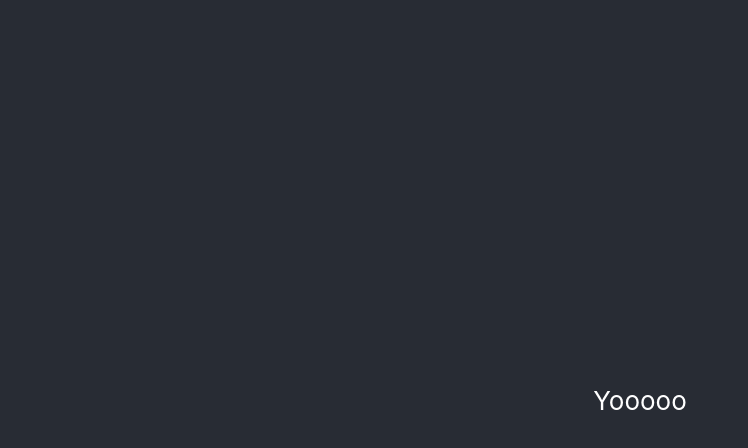
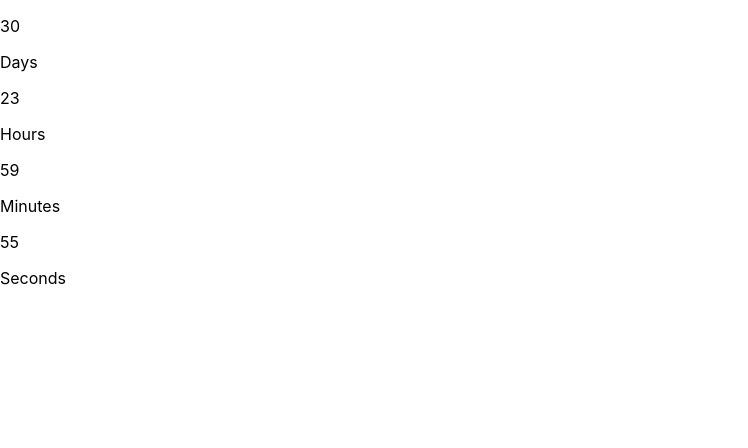
Before and after one commit to slik1/react-countdown, a React (Create React App) app: page / in a window 1280 px wide. Shown: the top 448 px of the page, without its empty margins (0-748 px from the left). Built offline with nearby package versions, Linux system fonts and the light colour scheme.

Commit message:
Basic functionality working

```diff
--- a/src/App.js
+++ b/src/App.js
@@ -1,12 +1,17 @@
-import logo from './logo.svg';
+import React from 'react';
+import CountdownTimer from './CountdownTimer';
+
 import './App.css';
 
-function App() {
+export default function App() {
+	const NOW_IN_MS = new Date().getTime();
+	const TARGET_DATE_IN_MS = 31 * 24 * 60 * 60 * 1000;
+
+	const dateTimeAfterTargetDate = NOW_IN_MS + TARGET_DATE_IN_MS;
+
 	return (
-		<div className="App">
-			<header className="App-header">Yooooo</header>
+		<div>
+			<CountdownTimer targetDate={dateTimeAfterTargetDate} />
 		</div>
 	);
 }
-
-export default App;
--- a/src/CountdownTimer.js
+++ b/src/CountdownTimer.js
@@ -1,5 +1,25 @@
 import React from 'react';
 import { useCountdown } from './hooks/useCountdown';
+import DateTimeDisplay from './DateTimeDisplay';
+
+const ExpiredNotice = () => {
+	return (
+		<div className="expired-container">
+			<p>The time has arrived!</p>
+		</div>
+	);
+};
+
+const ShowCounter = ({ days, hours, minutes, seconds }) => {
+	return (
+		<div className="counter-container">
+			<DateTimeDisplay value={days} type={'Days'} />
+			<DateTimeDisplay value={hours} type={'Hours'} />
+			<DateTimeDisplay value={minutes} type={'Minutes'} />
+			<DateTimeDisplay value={seconds} type={'Seconds'} />
+		</div>
+	);
+};
 
 const CountdownTimer = ({ targetDate }) => {
 	const [days, hours, minutes, seconds] = useCountdown(targetDate);
@@ -10,3 +30,5 @@ const CountdownTimer = ({ targetDate }) => {
 		return <ShowCounter days={days} hours={hours} minutes={minutes} seconds={seconds} />;
 	}
 };
+
+export default CountdownTimer;
--- /dev/null
+++ b/src/DateTimeDisplay.js
@@ -0,0 +1,12 @@
+import React from 'react';
+
+const DateTimeDisplay = ({ value, type }) => {
+	return (
+		<div className="date-time-container">
+			<p>{value}</p>
+			<p>{type}</p>
+		</div>
+	);
+};
+
+export default DateTimeDisplay;
--- a/src/hooks/useCountdown.js
+++ b/src/hooks/useCountdown.js
@@ -3,7 +3,7 @@ import { useState, useEffect } from 'react';
 const useCountdown = (targetDate) => {
 	const countDownDate = new Date(targetDate).getTime();
 
-	const [countDownValue, setCountDown] = useState(countDownDate - new Date.getTime());
+	const [countDownValue, setCountDown] = useState(countDownDate - new Date().getTime());
 
 	useEffect(() => {
 		const interval = setInterval(() => {
--- a/src/index.js
+++ b/src/index.js
@@ -6,9 +6,9 @@ import reportWebVitals from './reportWebVitals';
 
 const root = ReactDOM.createRoot(document.getElementById('root'));
 root.render(
-  <React.StrictMode>
-    <App />
-  </React.StrictMode>
+	<React.StrictMode>
+		<App />
+	</React.StrictMode>
 );
 
 // If you want to start measuring performance in your app, pass a function
```
